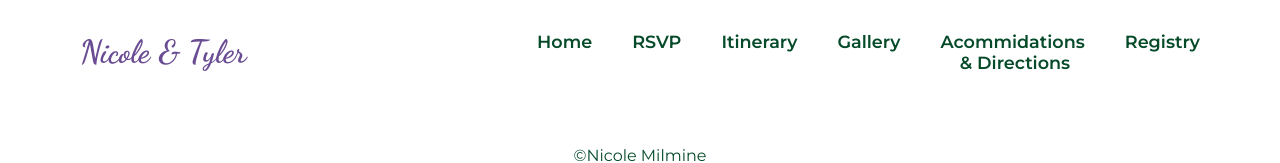
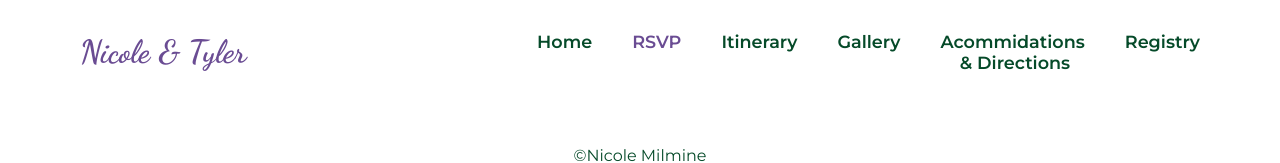
Before and after one commit to n2milmin/my_wedding_site, a React (Create React App) app: page /rsvp in a window 1280 px wide. Shown: the top 163 px of the page. Built offline with nearby package versions, Linux system fonts and the light colour scheme.

Commit message:
Added active class to highlight current page

```diff
--- a/src/components/navBar.css
+++ b/src/components/navBar.css
@@ -68,6 +68,9 @@
   font-weight: var(--font-semi-bold);
   transition: color 0.4s;
 }
+.active {
+  color: var(--first-color);
+}
 
 .nav__link:hover {
   color: var(--first-color);
@@ -82,7 +85,7 @@
 .show-menu {
   right: 0;
 }
-.nav__listt {
+.nav__list {
   display: flex;
   flex-direction: row;
   column-gap: 2.5rem;
--- a/src/components/navBar.js
+++ b/src/components/navBar.js
@@ -28,7 +28,9 @@ const NavBar = () => {
         >
           <ul className="nav__list">
             <li className="nav__item">
-              <NavLink to="/" className="nav__link" onClick={closeMenuOnMobile}>
+              <NavLink to="/"
+              className="nav__link"
+              onClick={closeMenuOnMobile} >
                 Home
               </NavLink>
             </li>
@@ -70,7 +72,7 @@ const NavBar = () => {
             </li>
             <li className="nav__item">
               <NavLink
-                to="/RSVP"
+                to="/Registry"
                 className="nav__link"
                 onClick={closeMenuOnMobile}
               >
```
